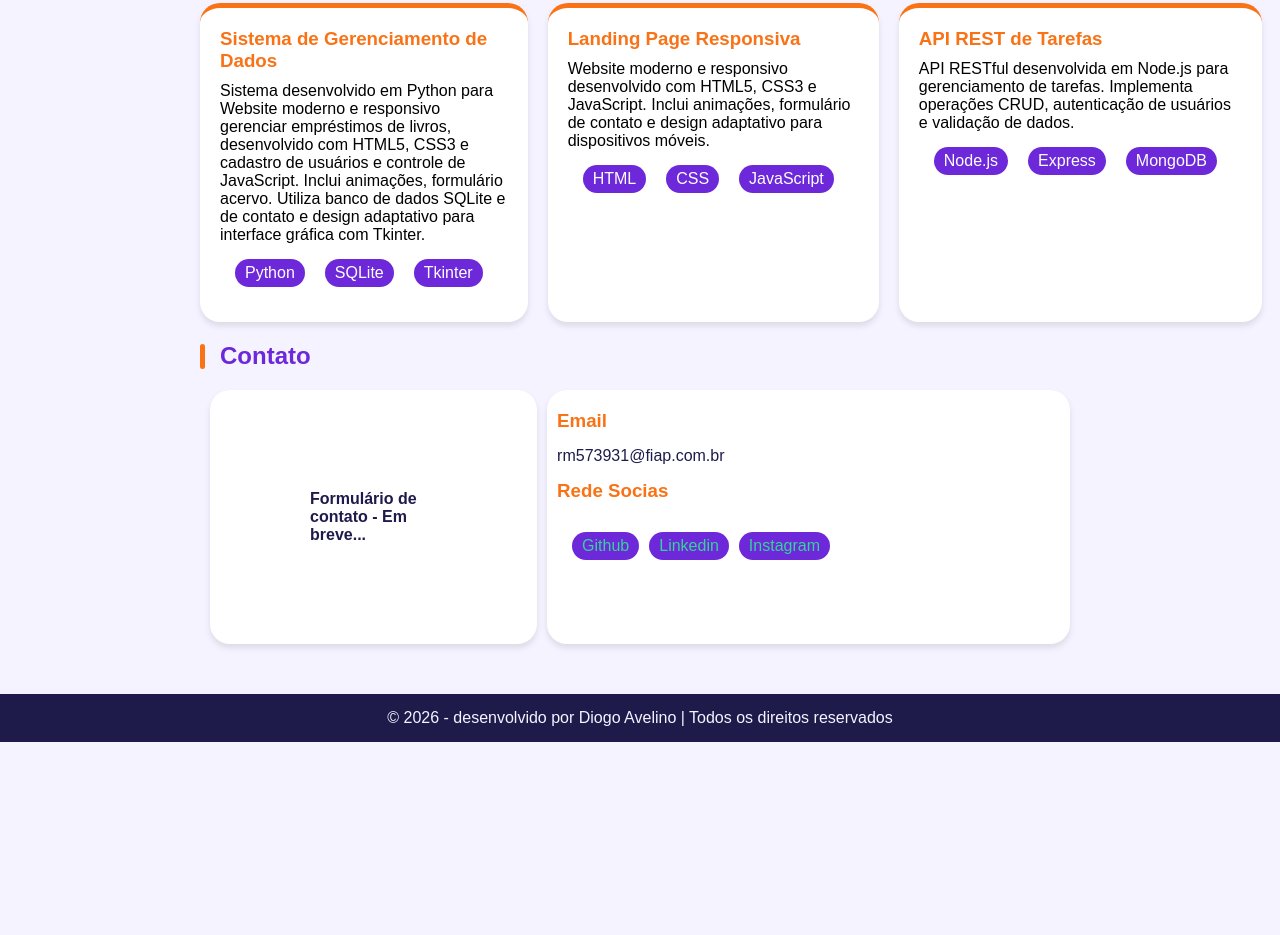
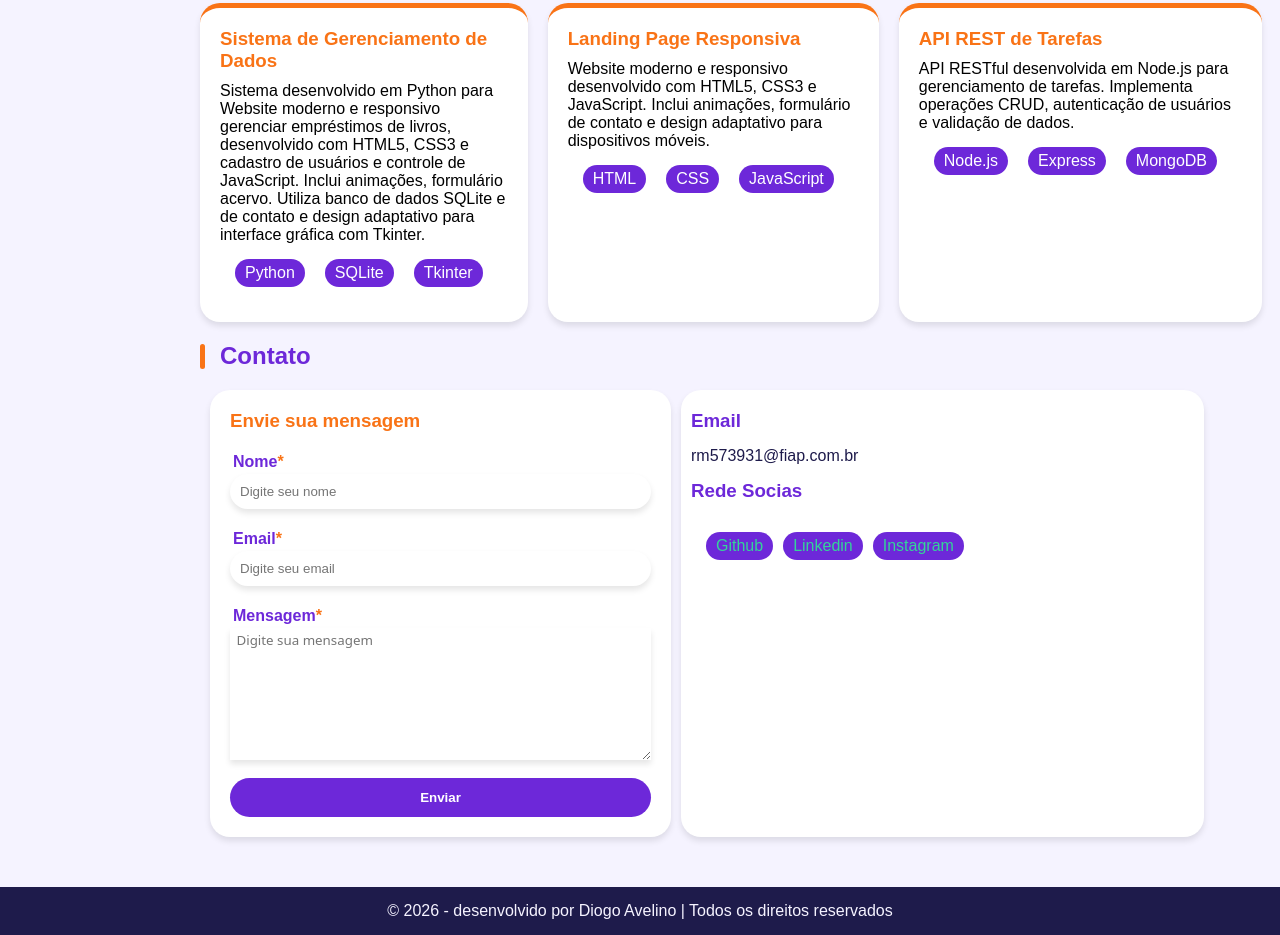
Before and after one commit to capitaomiau/pagina-pessoal-fiap, a plain HTML site: page index.html in a window 1280 px wide. Shown: the part 1878-2813 px from the top of the page. Before the commit the page ends 2620 px from the top, so only its background shows below. Drawn offline with Linux system fonts and the light colour scheme.

Commit message:
Formulário - concluído

```diff
--- a/index.html
+++ b/index.html
@@ -337,7 +337,23 @@
 
             <div class="Fiap">
 
-              <div class="form"><p>Formulário de contato - Em breve...</p></div>
+              <div class="forms">
+
+                <form action="#" method="get" name="register">
+
+                  <h3>Envie sua mensagem</h3><br>
+
+                    <label for="name">Nome</label>
+                    <input type="text" id="name" name="name" placeholder="Digite seu nome" required><br>
+                    <label for="emailaddress">Email</label>
+                    <input type="email" id="emailaddress" name="emailaddress" placeholder="Digite seu email" required><br>
+                    <label for="message">Mensagem</label>
+                    <textarea id="message" name="messagem" maxlength="400" cols="50" rows="7" placeholder=" Digite sua mensagem" required></textarea><br>
+                    <button>Enviar</button>
+
+                  </form>
+
+              </div>
 
               <div class="iaP">
 
--- a/style.css
+++ b/style.css
@@ -245,14 +245,65 @@ table td {
     margin: 20px 210px 50px 210px;
 }
 
-.form {
-    align-items: center;
+.forms {
     background-color: #ffffff;
     border-radius: 20px;
     box-shadow: 0 4px 6px rgba(0, 0, 0, 0.1);
+    padding: 20px;
     font-weight: bold;
-    justify-content: center;
-    padding: 100px;
+}
+
+form {
+    display: flex;
+    flex-direction: column;
+}
+
+form label {
+    color: #6D28D9;
+    padding: 3px;
+}
+
+form label::after {
+    content: "*";
+    color: #F97316;
+}
+
+form input {
+    padding: 10px;
+    border-radius: 20px;
+    box-shadow: 0 4px 6px rgba(0, 0, 0, 0.1);
+    border: transparent;
+}
+
+form textarea {
+    border: transparent;
+    box-shadow: 0 4px 6px rgba(0, 0, 0, 0.1);
+    font-family: system-ui, -apple-system, BlinkMacSystemFont, 'Segoe UI', Roboto, Oxygen, Ubuntu, Cantarell, 'Open Sans', 'Helvetica Neue', sans-serif;
+    padding: 3px;
+}
+
+form button {
+    color:white;
+    background-color: #6D28D9;
+    border-radius: 20px;
+    border: transparent;
+    cursor: pointer;
+    font-weight: bold;
+    padding: 12px 24px;
+    transition: background 0.3s;
+}
+
+form button:hover {
+    background-color: #ebe8f8;
+    color: #34D399;
+}
+
+label  {
+    color: #1E1B4B;
+}
+
+form h3 {
+    color: #F97316;
 }
 
 .iaP {
@@ -267,7 +318,7 @@ table td {
 }
 
 .iaP h3 {
-    color: #F97316;
+    color: #6D28D9;
 }
 
 .iaP ul {
```
